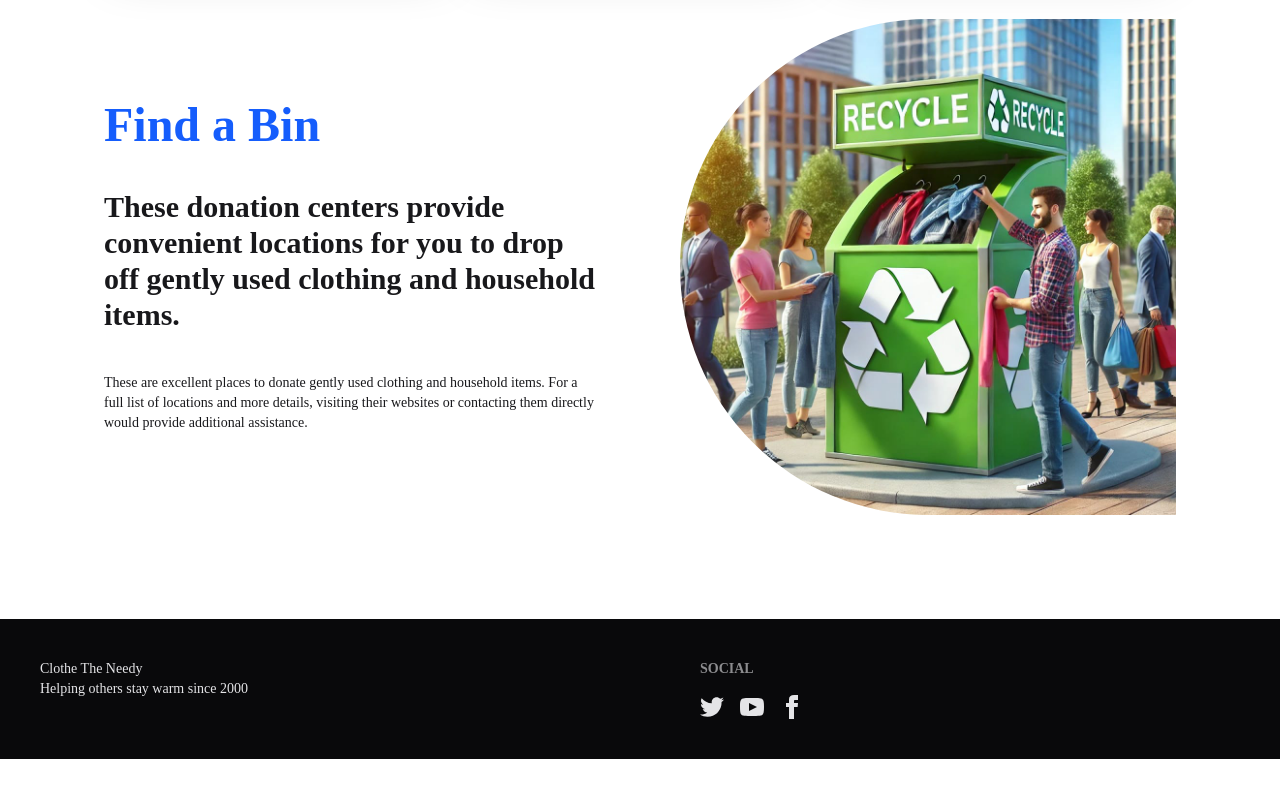
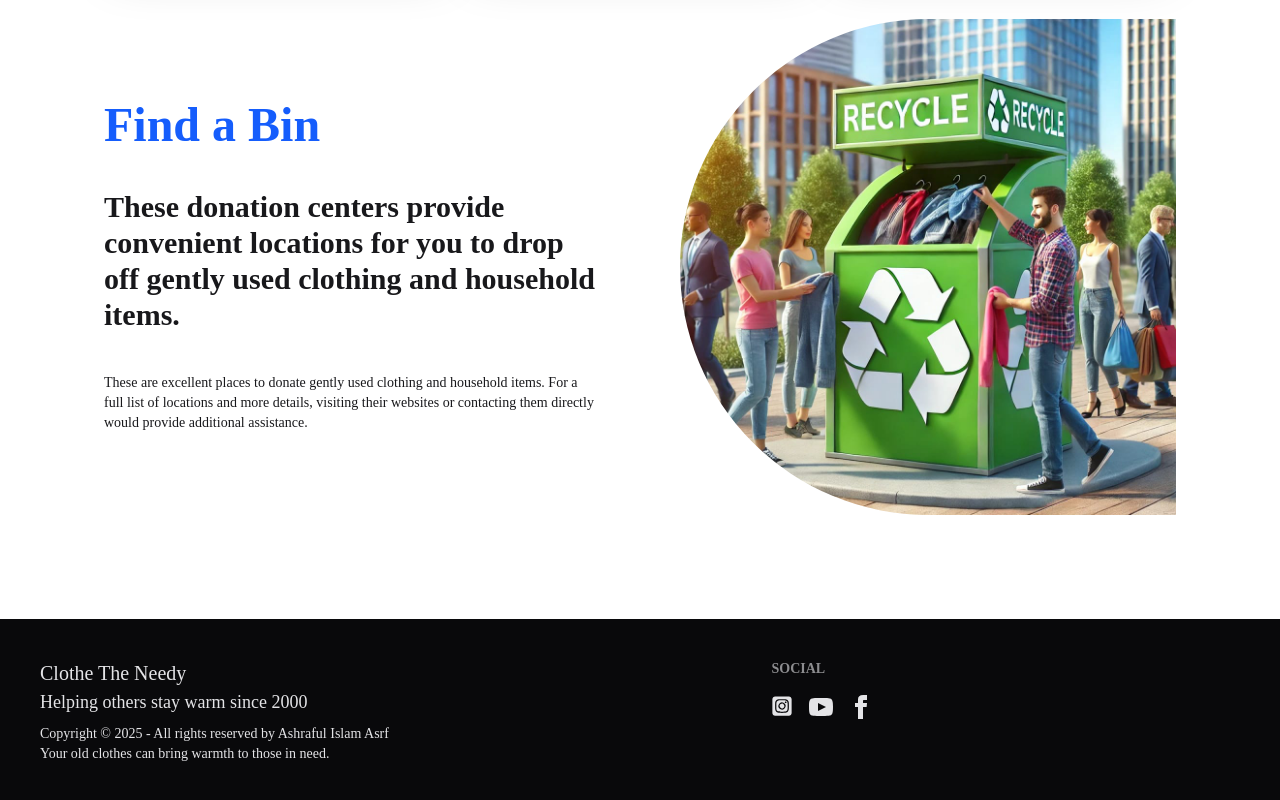
Before and after one commit to MdAsraful56/Clothe-the-Needy, a React (Vite) app: page / in a window 1280 px wide. Shown: the part 2851-3651 px from the top of the page. Before the commit the page ends 3610 px from the top, so only its background shows below. Built offline with nearby package versions, Linux system fonts and the light colour scheme.

Commit message:
footer design & link add completed

```diff
--- a/src/components/Footer.jsx
+++ b/src/components/Footer.jsx
@@ -1,4 +1,7 @@
 import React from 'react';
+// import { Link } from 'react-router';
+// import { FaInstagram } from "react-icons/fa6";
+import { FaSquareInstagram } from "react-icons/fa6";
 
 const Footer = () => {
     return (
@@ -6,27 +9,22 @@ const Footer = () => {
             <footer className="footer sm:footer-horizontal bg-neutral text-neutral-content p-10">
                 <aside>
 
-                    <p>
-                    Clothe The Needy
+                    <p className='text-lg'>
+                    <span className="text-xl">Clothe The Needy</span>
                     <br />
                     Helping others stay warm since 2000
+                    </p>
+                    <p>
+                    Copyright © 2025 - All rights reserved by Ashraful Islam Asrf <br /> Your old clothes can bring warmth to those in need.
                     </p>
                 </aside>
                 <nav>
                     <h6 className="footer-title">Social</h6>
                     <div className="grid grid-flow-col gap-4">
-                    <a>
-                        <svg
-                        xmlns="http://www.w3.org/2000/svg"
-                        width="24"
-                        height="24"
-                        viewBox="0 0 24 24"
-                        className="fill-current">
-                        <path
-                            d="M24 4.557c-.883.392-1.832.656-2.828.775 1.017-.609 1.798-1.574 2.165-2.724-.951.564-2.005.974-3.127 1.195-.897-.957-2.178-1.555-3.594-1.555-3.179 0-5.515 2.966-4.797 6.045-4.091-.205-7.719-2.165-10.148-5.144-1.29 2.213-.669 5.108 1.523 6.574-.806-.026-1.566-.247-2.229-.616-.054 2.281 1.581 4.415 3.949 4.89-.693.188-1.452.232-2.224.084.626 1.956 2.444 3.379 4.6 3.419-2.07 1.623-4.678 2.348-7.29 2.04 2.179 1.397 4.768 2.212 7.548 2.212 9.142 0 14.307-7.721 13.995-14.646.962-.695 1.797-1.562 2.457-2.549z"></path>
-                        </svg>
+                    <a href='https://www.instagram.com/ashraful_islam_asrf_56?igsh=MWxnb3dwYmdwc2c0cw=='>
+                        <FaSquareInstagram size={22} />
                     </a>
-                    <a>
+                    <a href='https://youtube.com/@donatekart?si=2cYXVGb9iXSxnZI1'>
                         <svg
                         xmlns="http://www.w3.org/2000/svg"
                         width="24"
@@ -37,7 +35,7 @@ const Footer = () => {
                             d="M19.615 3.184c-3.604-.246-11.631-.245-15.23 0-3.897.266-4.356 2.62-4.385 8.816.029 6.185.484 8.549 4.385 8.816 3.6.245 11.626.246 15.23 0 3.897-.266 4.356-2.62 4.385-8.816-.029-6.185-.484-8.549-4.385-8.816zm-10.615 12.816v-8l8 3.993-8 4.007z"></path>
                         </svg>
                     </a>
-                    <a>
+                    <a href='https://www.facebook.com/share/162iS34MHf/'>
                         <svg
                         xmlns="http://www.w3.org/2000/svg"
                         width="24"
```
